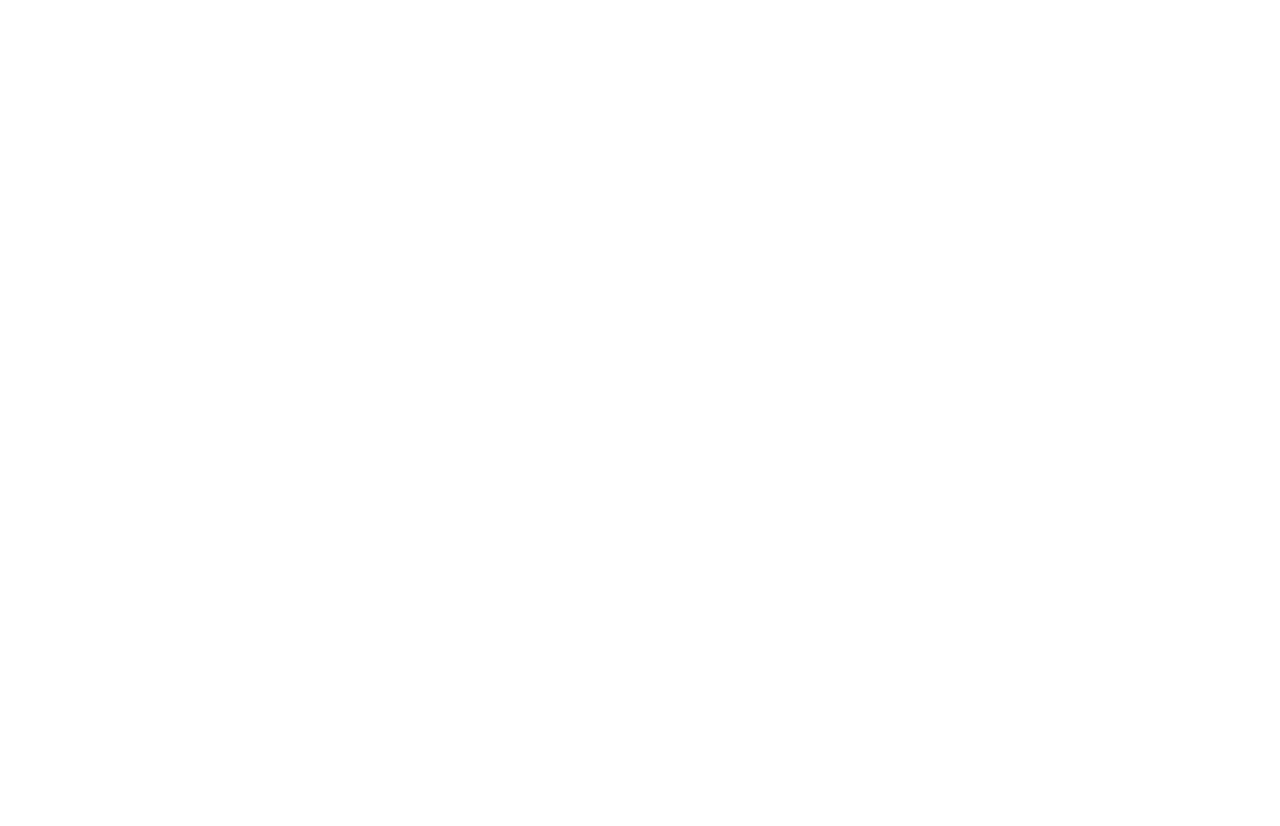
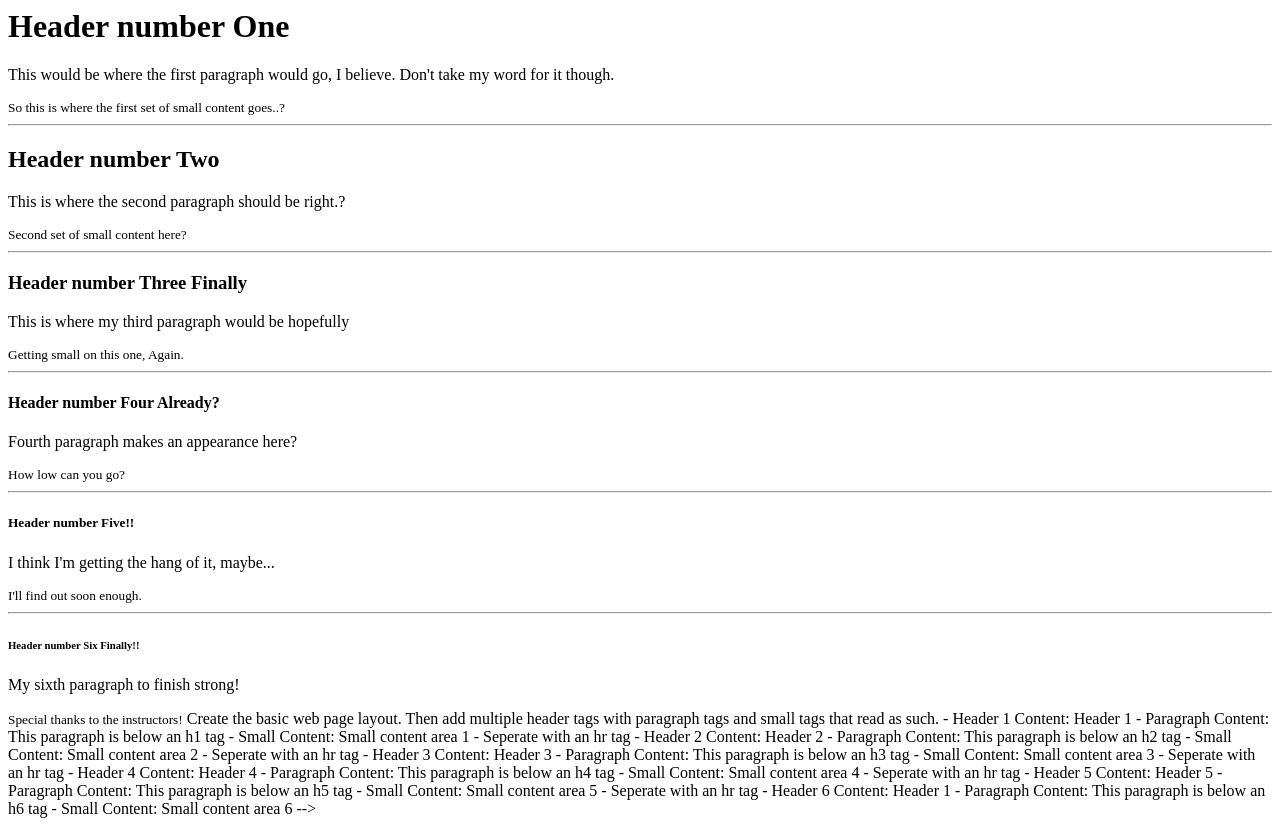
Before and after one commit to tmack1989/HTML-Exercises, a plain HTML site: page exercise2/index.html in a window 1280 px wide. Before the commit the page ends 800 px from the top, so only its background shows below. Drawn offline with Linux system fonts and the light colour scheme.

Commit message:
Finished exercise 1 2 & 3

```diff
--- a/exercise2/index.html
+++ b/exercise2/index.html
@@ -1,4 +1,39 @@
-<!--
+<!--DOCTYPE html-->
+<html>
+<head>
+
+
+</head>
+<body>
+    <h1>Header number One</h1>
+    <p>This would be where the first paragraph would go, I believe. Don't take my word for it though.</p>
+<small>So this is where the first set of small content goes..?</small>
+<hr>
+<h2>Header number Two</h2>
+<p>This is where the second paragraph should be right.?</p>
+<small>Second set of small content here?</small>
+<hr>
+<h3>Header number Three Finally</h3>
+<p>This is where my third paragraph would be hopefully</p>
+  <small>Getting small on this one, Again.</small>
+<hr>
+<h4>Header number Four Already?</h4>
+<p>Fourth paragraph makes an appearance here?</p>
+<small>How low can you go?</small>
+<hr>
+<h5>Header number Five!!</h5>
+<p>I think I'm getting the hang of it, maybe...</p>
+<small>I'll find out soon enough.</small>
+<hr>
+<h6>Header number Six Finally!!</h6>
+<p>My sixth paragraph to finish strong!</p>
+<small>Special thanks to the instructors!</small>
+</body>
+
+
+
+
+</html>
     Create the basic web page layout. Then add multiple header
     tags with paragraph tags and small tags that read as such.
     - Header 1 Content: Header 1
```
Also changed, not shown: exercise1/index.html (+10 -9 lines), exercise3/index.html (+15 -1 lines).
